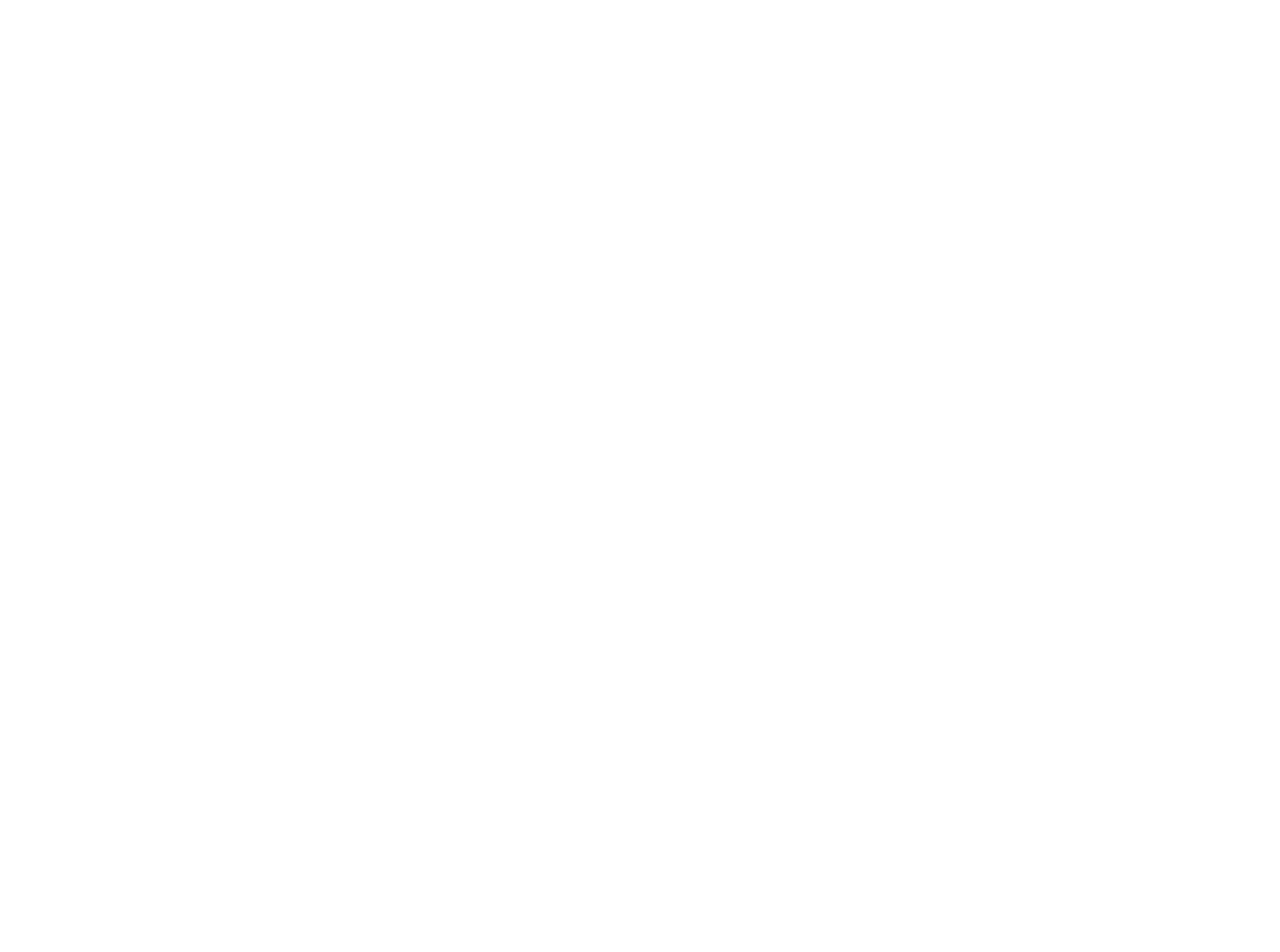
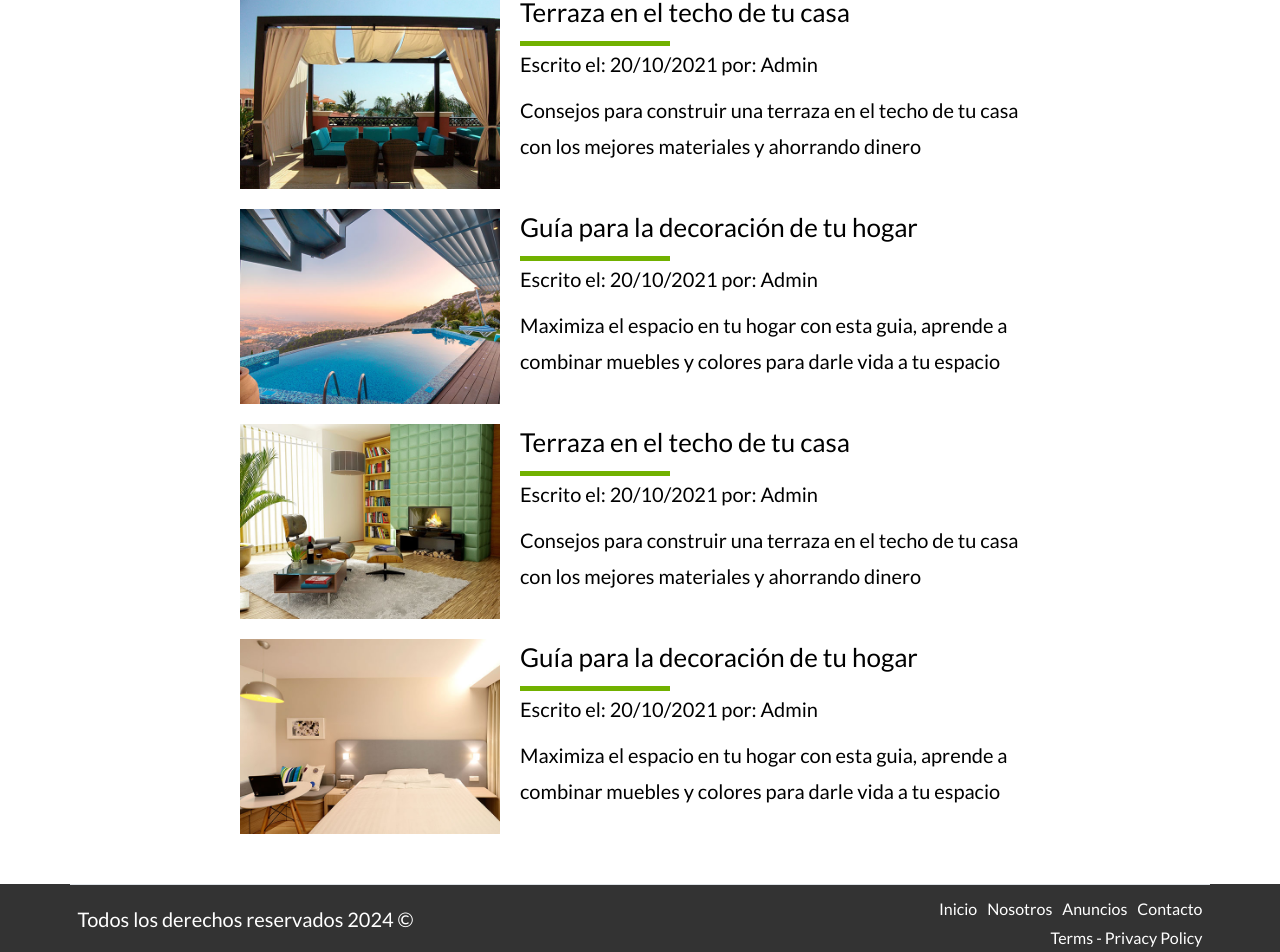
Before and after one commit to Caml02/real_state_template, a React (Vite) app: page /Blog in a window 1280 px wide. Shown: the part 246-1198 px from the top of the page. Before the commit the page ends 800 px from the top, so only its background shows below. Built offline with nearby package versions, Linux system fonts and the light colour scheme.

Commit message:
Align center NavBar & Added blog page

```diff
--- a/src/components/AboutUs/AboutUs.tsx
+++ b/src/components/AboutUs/AboutUs.tsx
@@ -10,7 +10,7 @@ const AboutUs = () => {
                             <img src="/src/img/logo.svg" alt="Logotipo de Bienes Raices"/>
                         </a>
 
-                        <div className="derecha">
+                        <div className="derecha mb-4">
                         <button onClick={changeMode} className='btn mb-2'><i id="dm-icon" className="bi bi-moon-fill mb-2"></i></button>
                             <button className="btn d-md-none" type="button" data-bs-toggle="offcanvas" data-bs-target="#offCanvaNavBar" aria-controls="offCanvaNavBar">
                                 <i className="bi bi-list"></i>
--- a/src/components/Adds/Adds.tsx
+++ b/src/components/Adds/Adds.tsx
@@ -10,7 +10,7 @@ const Adds = () => {
                             <img src="/src/img/logo.svg" alt="Logotipo de Bienes Raices"/>
                         </a>
 
-                        <div className="derecha">
+                        <div className="derecha mb-4">
                         <button onClick={changeMode} className='btn mb-2'><i id="dm-icon" className="bi bi-moon-fill mb-2"></i></button>
                             <button className="btn d-md-none" type="button" data-bs-toggle="offcanvas" data-bs-target="#offCanvaNavBar" aria-controls="offCanvaNavBar">
                                 <i className="bi bi-list"></i>
--- a/src/components/Blog/Blog.tsx
+++ b/src/components/Blog/Blog.tsx
@@ -10,7 +10,7 @@ const Blog = () => {
                             <img src="/src/img/logo.svg" alt="Logotipo de Bienes Raices"/>
                         </a>
 
-                        <div className="derecha">
+                        <div className="derecha mb-4">
                         <button onClick={changeMode} className='btn mb-2'><i id="dm-icon" className="bi bi-moon-fill mb-2"></i></button>
                             <button className="btn d-md-none" type="button" data-bs-toggle="offcanvas" data-bs-target="#offCanvaNavBar" aria-controls="offCanvaNavBar">
                                 <i className="bi bi-list"></i>
@@ -40,6 +40,105 @@ const Blog = () => {
                     </div>
                 </div>
             </header>
+
+            <div className="contenedor seccion contenido-centrado">
+                <h1>Nuestro Blog</h1>
+
+                <article className="entrada-blog">
+                    <div className="imagen">
+                            <img loading="lazy" src="/src/img/blog1.jpg" alt="Texto Entrada Blog"/>
+                    </div>
+
+                    <div className="texto-entrada">
+                        <a href="entrada.html" className="text-black">
+                            <h4>Terraza en el techo de tu casa</h4>
+                            <p>Escrito el: <span>20/10/2021</span> por: <span>Admin</span> </p>
+
+                            <p>
+                                Consejos para construir una terraza en el techo de tu casa con los mejores materiales y ahorrando dinero
+                            </p>
+                        </a>
+                    </div>
+                </article>
+
+                <article className="entrada-blog">
+                    <div className="imagen">
+                        <img loading="lazy" src="/src/img/blog2.jpg" alt="Texto Entrada Blog" />
+                    </div>
+
+                    <div className="texto-entrada">
+                        <a href="entrada.html" className="text-black">
+                            <h4>Guía para la decoración de tu hogar</h4>
+                            <p>Escrito el: <span>20/10/2021</span> por: <span>Admin</span> </p>
+
+                            <p>
+                                Maximiza el espacio en tu hogar con esta guia, aprende a combinar muebles y colores para darle vida a tu espacio
+                            </p>
+                        </a>
+                    </div>
+                </article>
+
+                <article className="entrada-blog">
+                    <div className="imagen">
+                        <img loading="lazy" src="/src/img/blog3.jpg" alt="Texto Entrada Blog" />
+                    </div>
+
+                    <div className="texto-entrada">
+                        <a href="entrada.html" className="text-black">
+                            <h4>Terraza en el techo de tu casa</h4>
+                            <p>Escrito el: <span>20/10/2021</span> por: <span>Admin</span> </p>
+
+                            <p>
+                                Consejos para construir una terraza en el techo de tu casa con los mejores materiales y ahorrando dinero
+                            </p>
+                        </a>
+                    </div>
+                </article>
+
+                <article className="entrada-blog">
+                    <div className="imagen">
+                            <img loading="lazy" src="/src/img/blog4.jpg" alt="Texto Entrada Blog" />
+                    </div>
+
+                    <div className="texto-entrada">
+                        <a href="entrada.html" className="text-black">
+                            <h4>Guía para la decoración de tu hogar</h4>
+                            <p>Escrito el: <span>20/10/2021</span> por: <span>Admin</span> </p>
+
+                            <p>
+                                Maximiza el espacio en tu hogar con esta guia, aprende a combinar muebles y colores para darle vida a tu espacio
+                            </p>
+                        </a>
+                    </div>
+                </article>
+            </div>
+
+            {/**FOOTER */}
+
+
+            <div className="footer">
+                <div className="container d-flex flex-wrap justify-content-between align-items-center py-3 my-4 border-top">
+                    <p>Todos los derechos reservados 2024 ©</p>
+                    <ul className="nav col-md-4 justify-content-end list-unstyled d-flex">
+
+                        <li>
+                            <a href="/" className="ms-3">Inicio</a>
+                        </li>
+                        <li className="ms-3">
+                            <a href="/AboutUs">Nosotros</a>
+                        </li>
+                        <li className="ms-3">
+                            <a href="/Adds">Anuncios</a>
+                        </li>
+                        <li className="ms-3">
+                            <a href="/ContactUs">Contacto</a>
+                        </li>
+                        <li className="ms-3">
+                            <a href="/privacy">Terms - Privacy Policy</a>
+                        </li>
+                    </ul>
+                </div>
+            </div>
         </div>
     )
 }
--- a/src/components/Contact/ContactUs.tsx
+++ b/src/components/Contact/ContactUs.tsx
@@ -10,7 +10,7 @@ const ContactUs = () => {
                             <img src="/src/img/logo.svg" alt="Logotipo de Bienes Raices"/>
                         </a>
 
-                        <div className="derecha">
+                        <div className="derecha mb-4">
                         <button onClick={changeMode} className='btn mb-2'><i id="dm-icon" className="bi bi-moon-fill mb-2"></i></button>
                             <button className="btn d-md-none" type="button" data-bs-toggle="offcanvas" data-bs-target="#offCanvaNavBar" aria-controls="offCanvaNavBar">
                                 <i className="bi bi-list"></i>
@@ -99,6 +99,32 @@ const ContactUs = () => {
 
                 </form>
             </div>
+
+            {/** FOOTER */}
+
+
+            <div className="footer">
+                <div className="container d-flex flex-wrap justify-content-between align-items-center py-3 my-4 border-top">
+                    <p>Todos los derechos reservados 2024 ©</p>
+                    <ul className="nav col-md-4 justify-content-end list-unstyled d-flex">
+                        <li>
+                            <a href="/" className="ms-3">Inicio</a>
+                        </li>
+                        <li className="ms-3">
+                            <a href="/AboutUs">Nosotros</a>
+                        </li>
+                        <li className="ms-3">
+                            <a href="/Adds">Anuncios</a>
+                        </li>
+                        <li className="ms-3">
+                            <a href="/Blog">Blog</a>
+                        </li>
+                        <li className="ms-3">
+                            <a href="/privacy">Terms - Privacy Policy</a>
+                        </li>
+                    </ul>
+                </div>
+            </div>
         </div>
     )
 }
--- a/src/components/Main/Main.tsx
+++ b/src/components/Main/Main.tsx
@@ -17,7 +17,7 @@ function Main() {
                     <img src={logo} alt="Logotipo de Bienes Raices"/>
                 </a>
 
-                <div className="derecha">
+                <div className="derecha mb-4">
                     <button onClick={changeMode} className='btn mb-2'><i id="dm-icon" className="bi bi-moon-fill mb-2"></i></button>
                     <button className="btn d-md-none" type="button" data-bs-toggle="offcanvas" data-bs-target="#offCanvaNavBar" aria-controls="offCanvaNavBar">
                         <i className="bi bi-list"></i>
--- a/src/scss/layout/_formularios.scss
+++ b/src/scss/layout/_formularios.scss
@@ -13,7 +13,6 @@
     }
 
 
-    input:not([type="submit"]),
     textarea,
     select {
         padding: 1rem;
```
